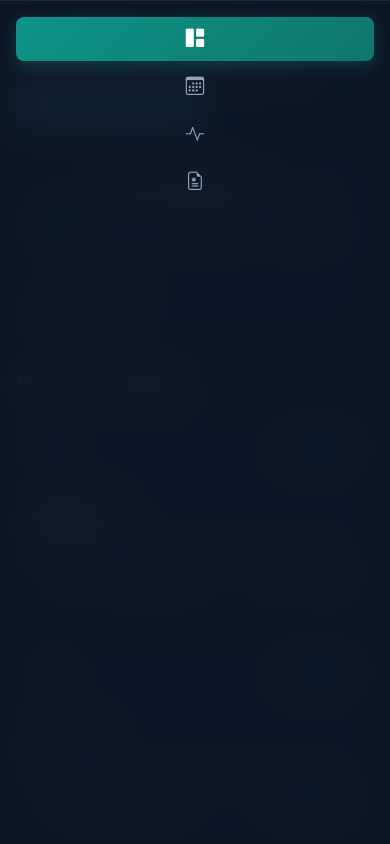
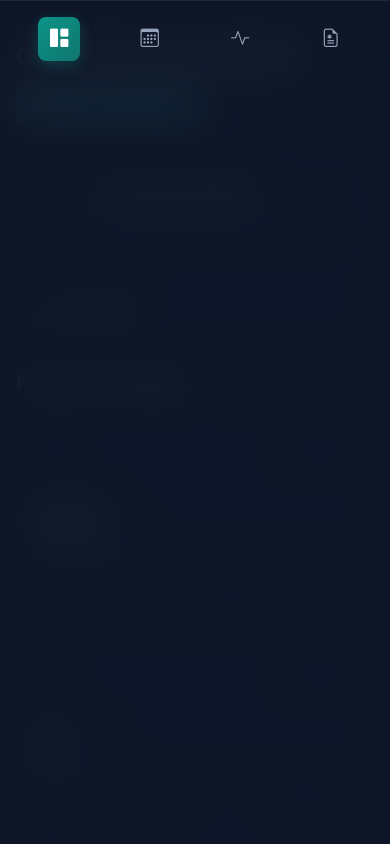
Before and after one commit to abhishekmishra1511/aarogya-health-dashboard, a React (Vite) app: page / in a window 390 px wide. Shown: the top 844 px of the page. Built offline with nearby package versions, Linux system fonts and the light colour scheme.

Commit message:
fix: make sidebar navigation responsive on mobile screen sizes

```diff
--- a/src/components/Sidebar.jsx
+++ b/src/components/Sidebar.jsx
@@ -9,7 +9,7 @@ export default function Sidebar({ activeTab, setActiveTab }) {
   ];
 
   return (
-    <div className="sidebar-wrapper d-flex flex-column h-100 p-3">
+    <div className="sidebar-wrapper p-3">
       {/* Brand */}
       <div className="d-none d-lg-flex align-items-center gap-2 mb-4 px-3">
         <div className="bg-teal text-white rounded-3 p-2 d-flex align-items-center justify-content-center" style={{ backgroundColor: '#0d9488' }}>
@@ -33,7 +33,7 @@ export default function Sidebar({ activeTab, setActiveTab }) {
       </div>
 
       {/* Navigation Links */}
-      <ul className="nav nav-pills flex-column mb-auto gap-1">
+      <ul className="nav nav-pills flex-row flex-lg-column mb-auto gap-1 w-100 justify-content-around justify-content-lg-start">
         {navItems.map((item) => (
           <li key={item.id} className="nav-item">
             <a
--- a/src/styles/custom.scss
+++ b/src/styles/custom.scss
@@ -111,6 +111,8 @@ $input-placeholder-color: #64748b;
   top: 0;
   z-index: 100;
   transition: all 0.3s;
+  display: flex;
+  flex-direction: column;
 
   .nav-link {
     color: #94a3b8;
```
